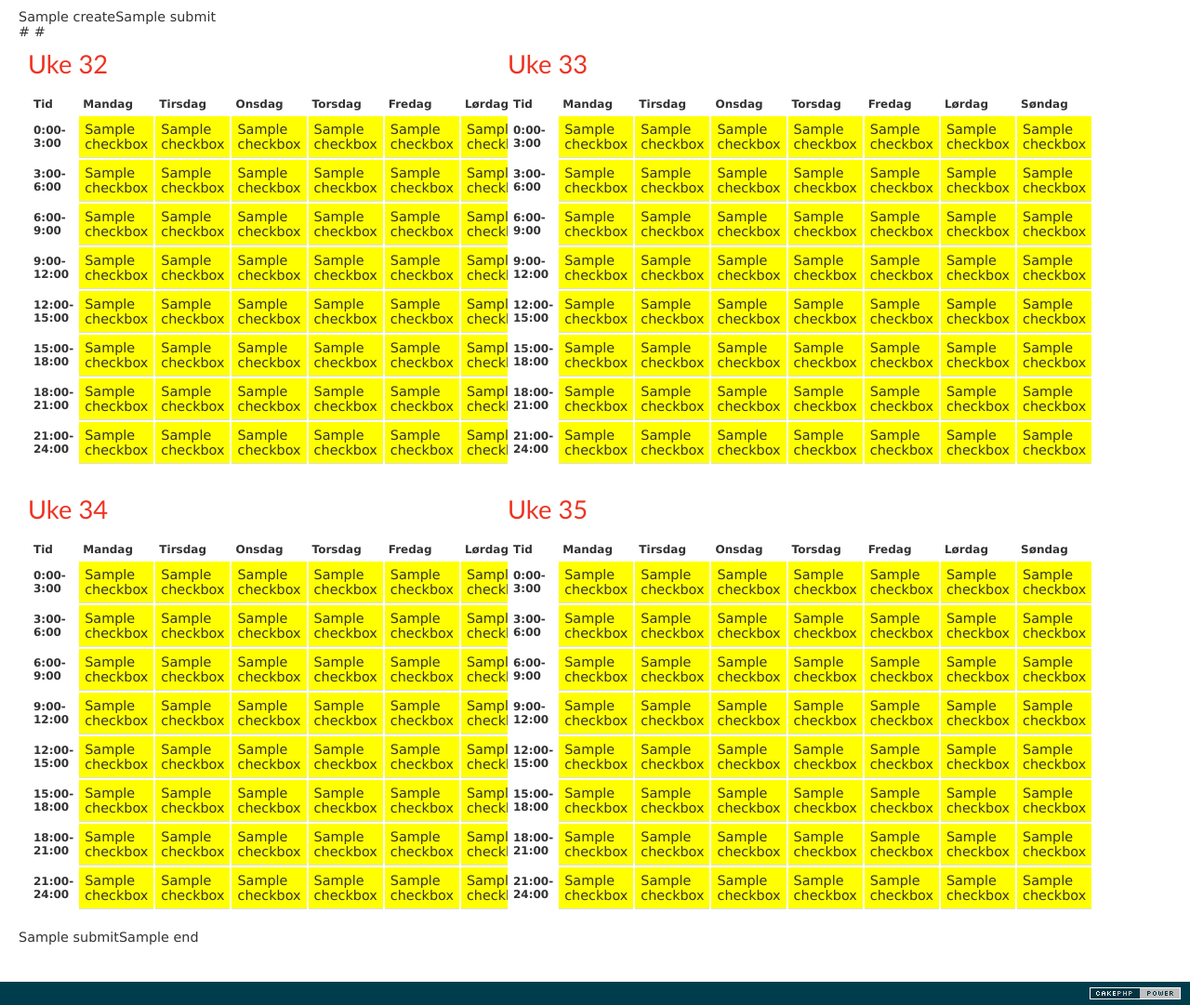
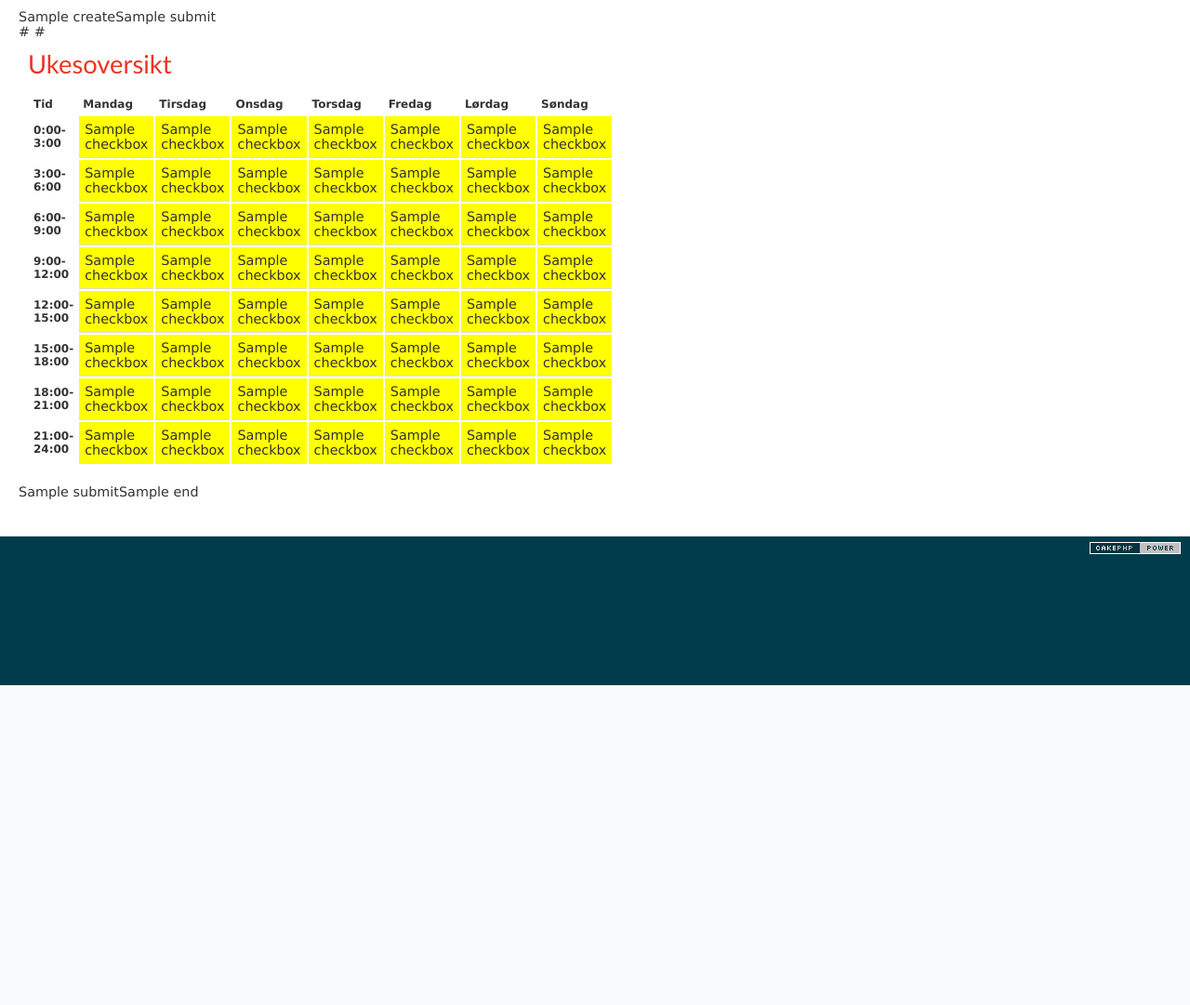
Before and after one commit to edb-gjengen/infoskjerm, a CakePHP app: template app/views/slides/timing.ctp in a window 1280 px wide. Shown: the part 63-1144 px from the top of the page at 93% size. After the commit the page ends 800 px from the top, so only its background shows below. Run offline with PHP 8.4 and a stand-in for CakePHP, Linux system fonts and the light colour scheme; the template is opened without the code that fills it: most values are stand-ins (such as "Sample title", 1, 10 or a date in 2020); data that the repository does not hold is empty; some libraries are stand-ins or nearby versions.

Commit message:
fikset infoskjerm view

```diff
--- a/app/views/slides/timing.ctp
+++ b/app/views/slides/timing.ctp
@@ -8,11 +8,10 @@ echo $html->link('Check/uncheck all','#',array('id'=>'toggleall')) . ' ';
 echo $html->link('Revert current changes','/slides/timing/' . $this->data['Slide']['id'],array('id'=>'revert'));
 echo '</div>';
 $tittel = array('9'=>'Uke 32','16'=>'Uke 33','23'=>'Uke 34','30'=>'Uke 35');
-for($i = 9; $i < 31; $i+=7):
-$weekstart = strtotime("$i August 2010");
+
 ?>
 <div style="width:40%;float:left;margin:10px;clear:none;">
-<h2><?php echo $tittel[$i] ?></h2>
+<h2>Ukesoversikt</h2>
 	<table>
 		<tr>
 			<th>Tid</th>
@@ -28,7 +27,7 @@ $weekstart = strtotime("$i August 2010");
 <?php endfor; ?>
 	</table>
 </div>
-<?php endfor;?>
+
 
 <div style="clear:both;">
 	<?php echo $form->submit("Save");
```
